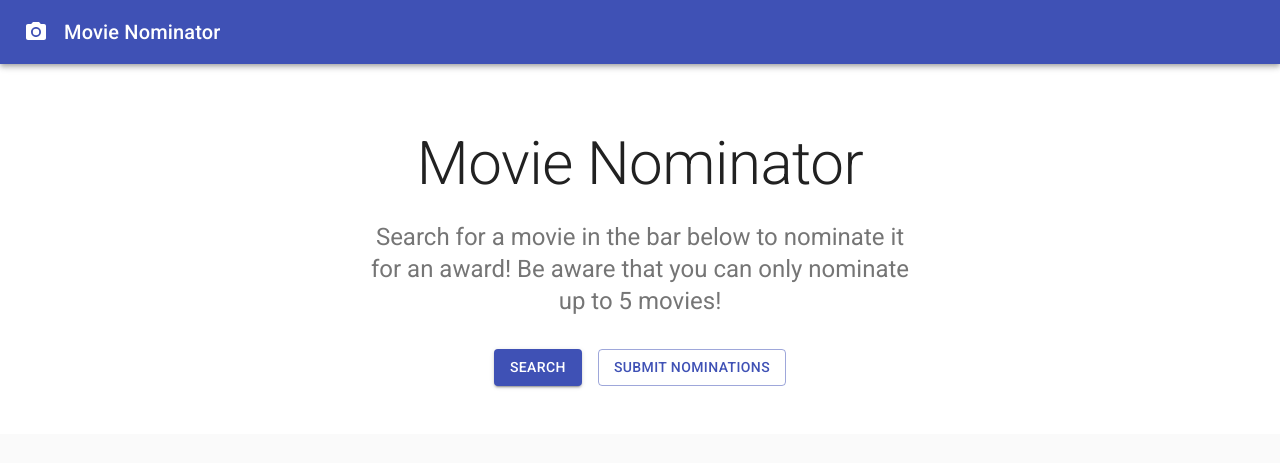
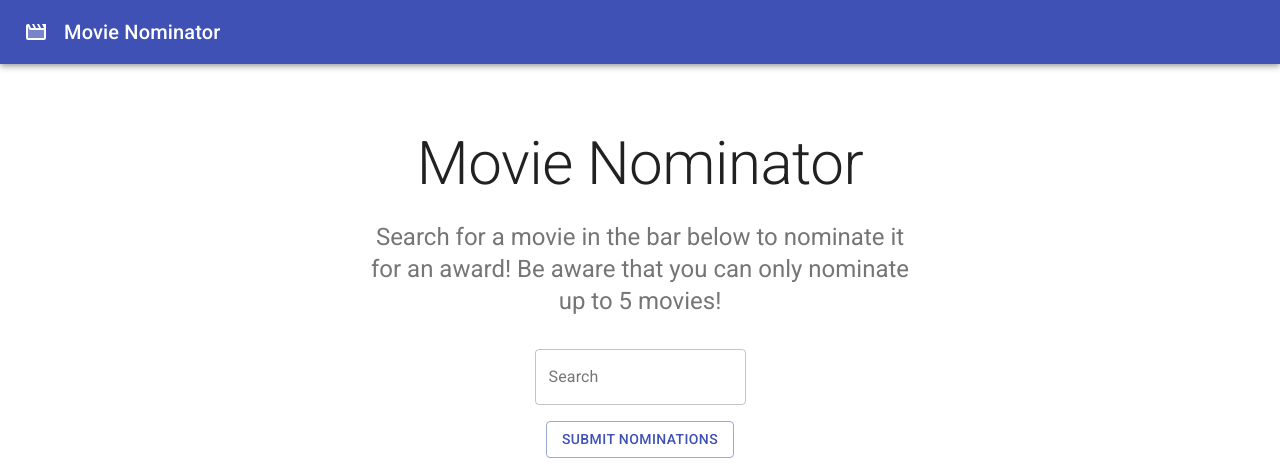
Before and after one commit to adamkeyser45/movie-nominator, a React (Create React App) app: page / in a window 1280 px wide. Shown: the top 463 px of the page. Built offline with nearby package versions, Linux system fonts and the light colour scheme.

Commit message:
added search bar and changed icon

```diff
--- a/src/components/Main/index.js
+++ b/src/components/Main/index.js
@@ -8,6 +8,8 @@ import CardContent from '@material-ui/core/CardContent';
 import CardMedia from '@material-ui/core/CardMedia';
 import CssBaseline from '@material-ui/core/CssBaseline';
 import Grid from '@material-ui/core/Grid';
+import MovieCreationTwoToneIcon from '@material-ui/icons/MovieCreationTwoTone';
+import TextField from '@material-ui/core/TextField';
 import Toolbar from '@material-ui/core/Toolbar';
 import Typography from '@material-ui/core/Typography';
 import { makeStyles } from '@material-ui/core/styles';
@@ -72,7 +74,7 @@ export default function Album() {
       <CssBaseline />
       <AppBar position="relative">
         <Toolbar>
-          <CameraIcon className={classes.icon} />
+          <MovieCreationTwoToneIcon className={classes.icon} />
           <Typography variant="h6" color="inherit" noWrap>
             Movie Nominator
           </Typography>
@@ -91,11 +93,16 @@ export default function Album() {
             </Typography>
             <div className={classes.heroButtons}>
               <Grid container spacing={2} justify="center">
-                <Grid item>
+                <Grid item xs={12}>
+                    <form className={classes.root} noValidate autoComplete="off">
+                        <TextField id="outlined-basic" label="Search" variant="outlined" />
+                    </form>
+                </Grid>
+                {/* <Grid item>
                   <Button variant="contained" color="primary">
                     Search
                   </Button>
-                </Grid>
+                </Grid> */}
                 <Grid item>
                   <Button variant="outlined" color="primary">
                     Submit Nominations
```
